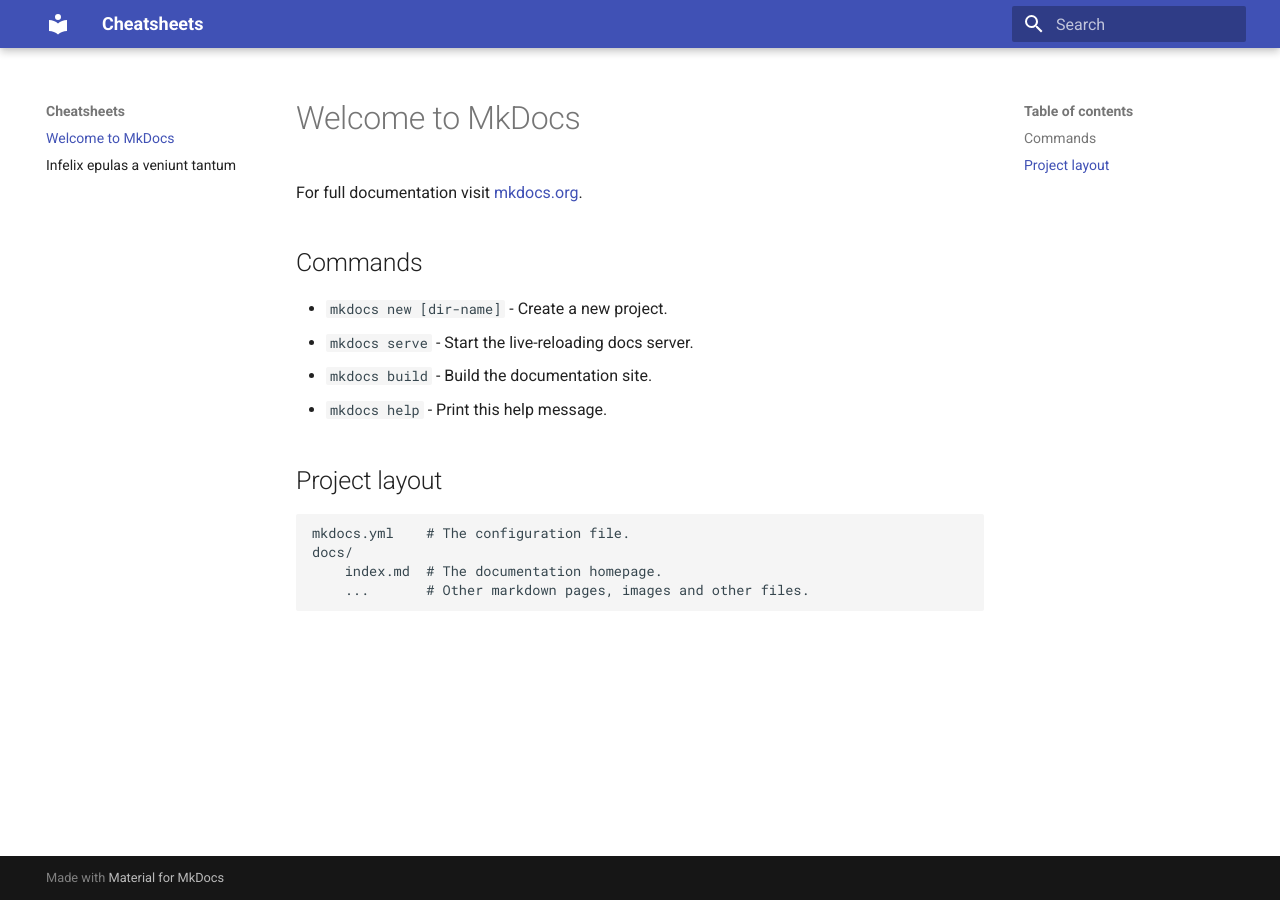
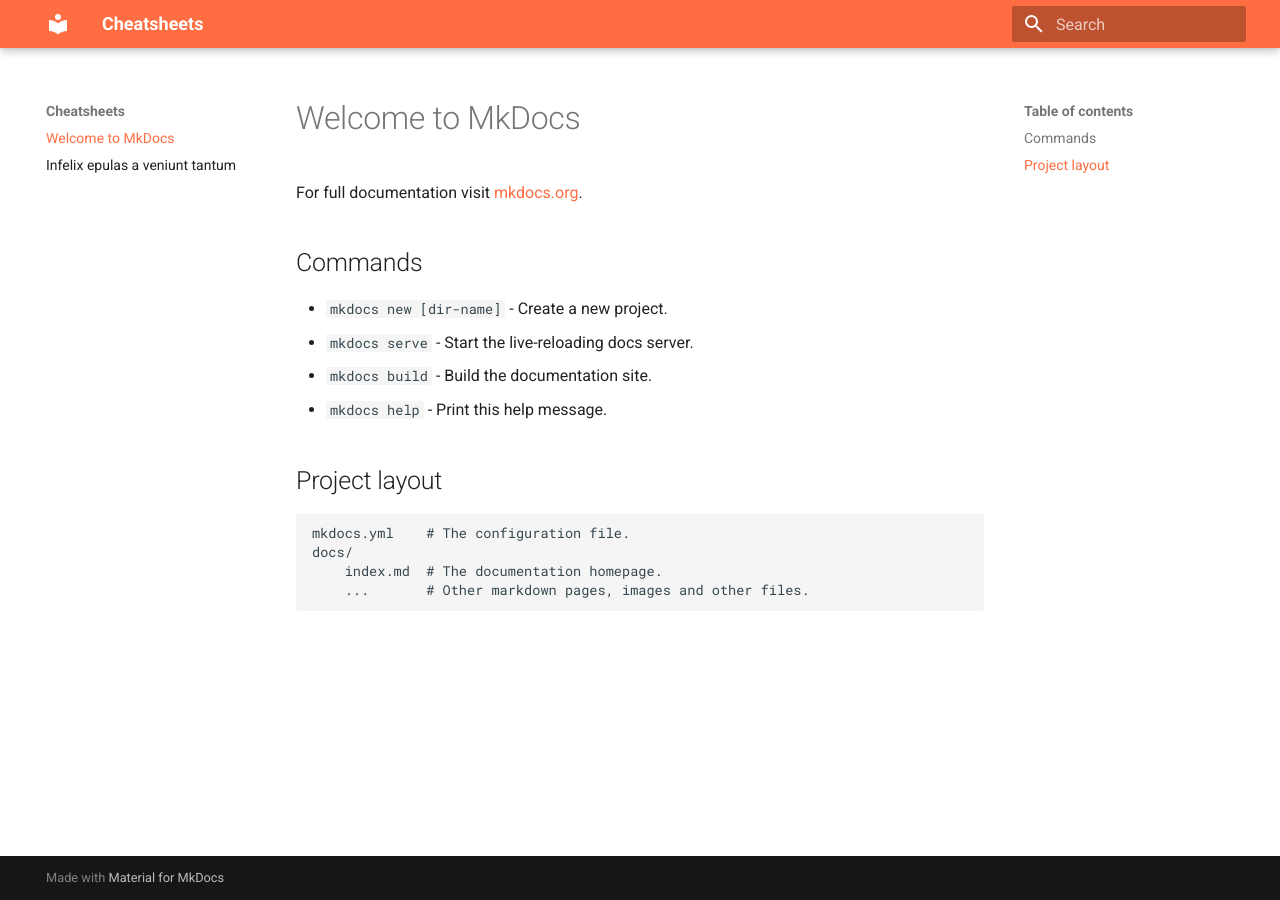
Before and after one commit to westwater/cheatsheets, an MkDocs documentation site: the page built from docs/index.md, in a window 1280 px wide. Built offline with MkDocs 1.6.1 and Material for MkDocs 9.7.7, drawn with Linux system fonts in a browser that asks for light colours.

```diff
--- a/mkdocs.yml
+++ b/mkdocs.yml
@@ -1,3 +1,7 @@
 site_name: Cheatsheets
 
-theme: 'material'
+theme:
+  name: 'material'
+  palette:
+    primary: 'deep orange'
+    accent: 'indigo'
```
Also changed, not shown: 1 other file.
